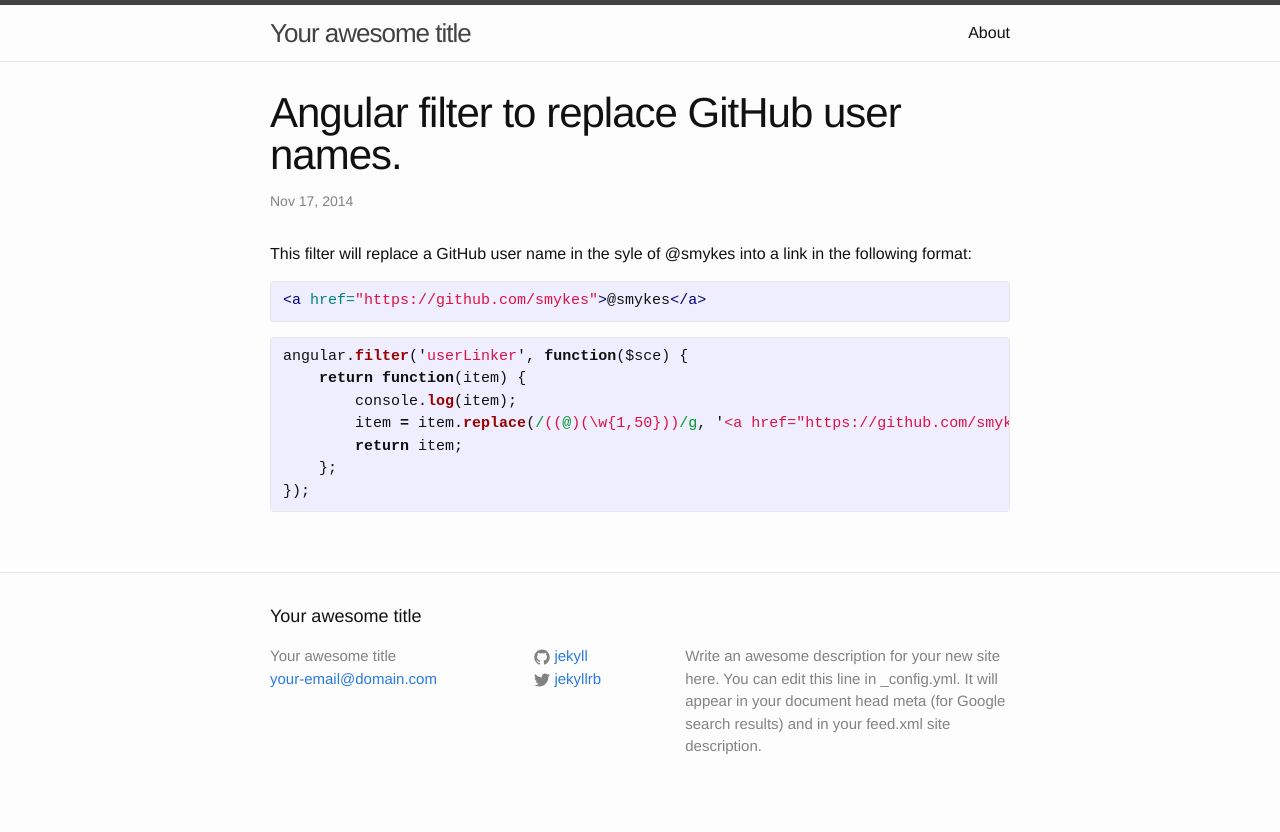
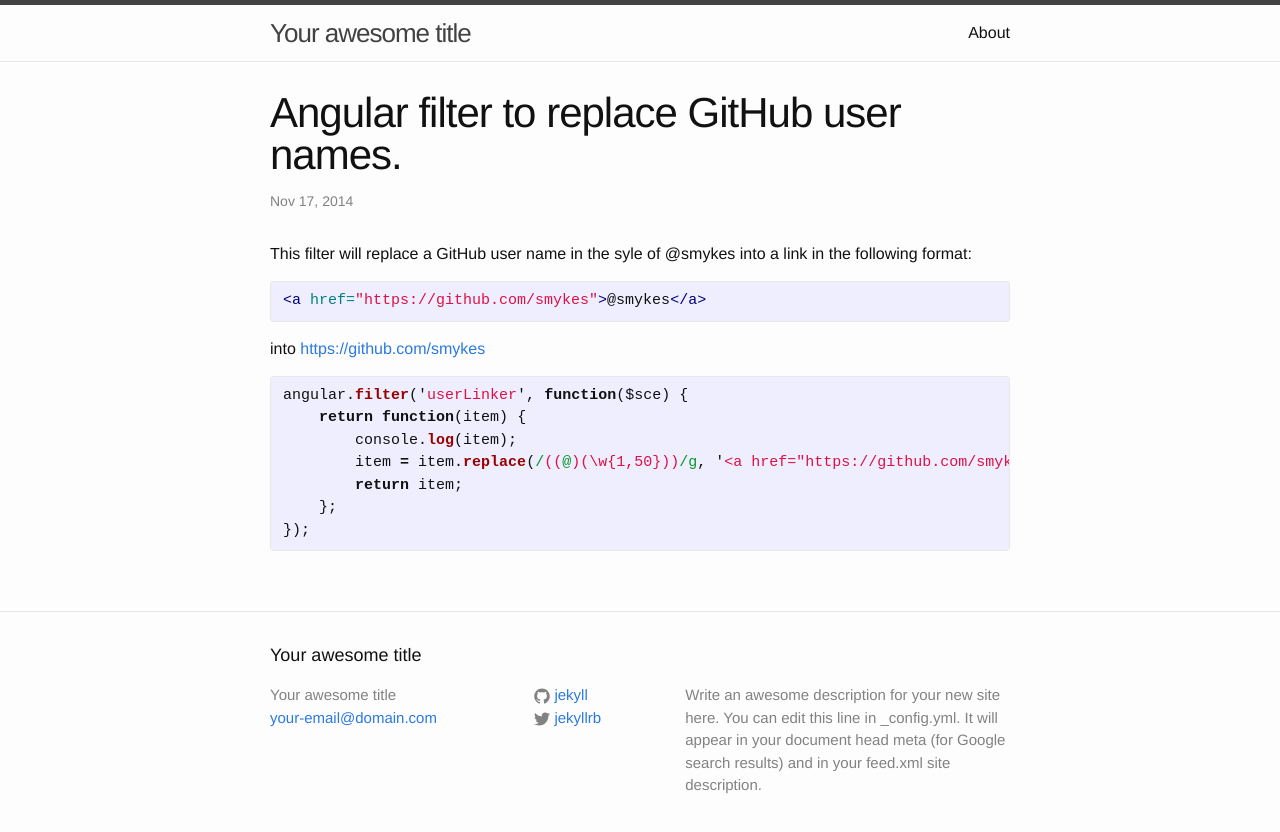
Before and after one commit to smykes/smykes.github.io, a Jekyll site: the page built from _posts/2014-11-17-jekyll.markdown, in a window 1280 px wide. Shown: the top 832 px of the page. Built offline with Jekyll 4.4.1, drawn with Linux system fonts in a browser that asks for light colours.

Commit message:
Update 2014-11-17-jekyll.markdown

```diff
--- a/_posts/2014-11-17-jekyll.markdown
+++ b/_posts/2014-11-17-jekyll.markdown
@@ -10,6 +10,8 @@ This filter will replace a GitHub user name in the syle of @smykes into a link i
 <a href="https://github.com/smykes">@smykes</a>
 {% endhighlight %}
 
+into [https://github.com/smykes](@smykes)
+
 {% highlight js %}
 angular.filter('userLinker', function($sce) {
     return function(item) {
```
